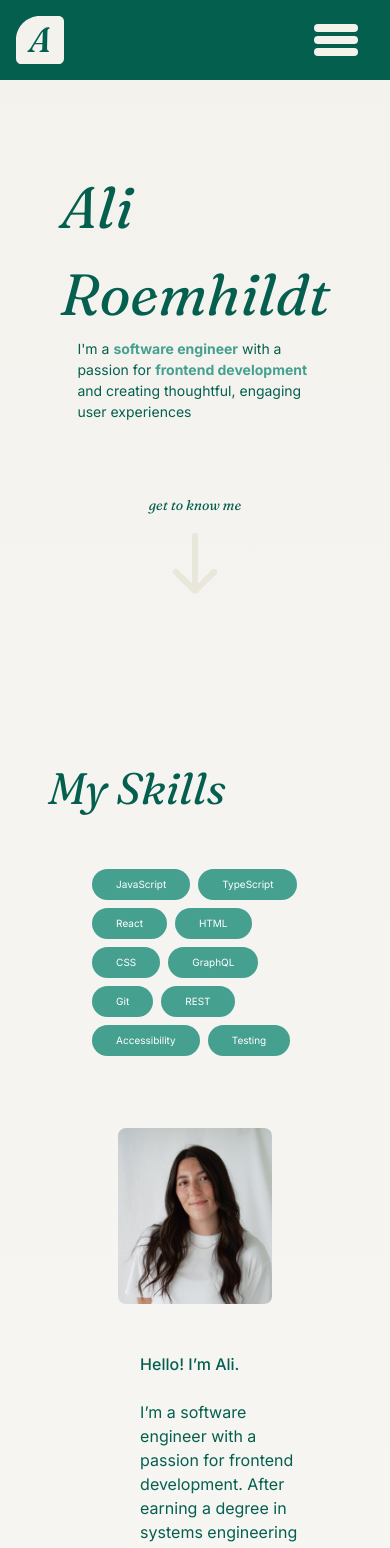
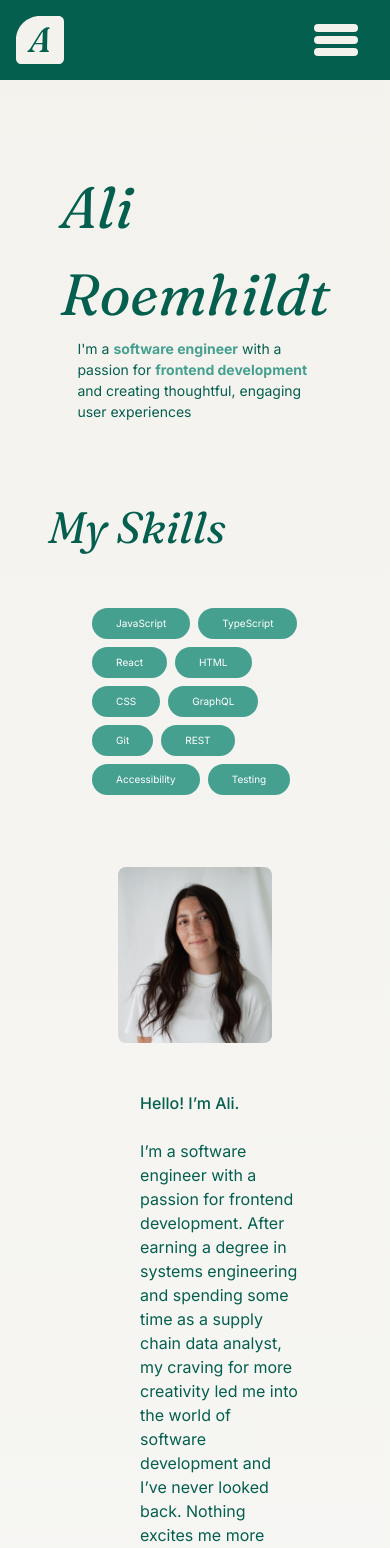
Before and after one commit to aliroemhildt/portfolio, a React (Vite) app: page / in a window 390 px wide. Shown: the top 1548 px of the page. Built offline with nearby package versions, Linux system fonts and the light colour scheme.

Commit message:
Remove arrow button on small screens

```diff
--- a/src/components/pages/About.jsx
+++ b/src/components/pages/About.jsx
@@ -17,7 +17,7 @@ export default function About() {
       <div className={layout['page-container']}>
         <div className={styles['intro-container']}>
           <h1 className={styles.name}>Ali Roemhildt</h1>
-          <div className={styles['bio-container']}>
+          <div className={styles['bio-cont']}>
             <p className={styles.bio}>
               I'm a <span className={styles.bold}>software engineer</span> with a passion for <span className={styles.bold}>frontend development</span> and creating thoughtful, engaging user experiences
             </p>
--- a/src/components/pages/About.module.scss
+++ b/src/components/pages/About.module.scss
@@ -9,6 +9,10 @@
   align-items: center;
   justify-content: center;
   padding: 24px 0 112px 0;
+
+  @include breakpoints.lg {
+   padding: 24px 0 24px 0;
+  }
 }
 
 .name {
@@ -33,6 +37,10 @@
   flex-direction: column;
   align-items: center;
   transition: 0.3s;
+
+  @include breakpoints.lg {
+    display: none;
+  }
 }
 
 .scroll-button:hover {
@@ -74,6 +82,10 @@
   display: flex;
   flex-direction: column;
   padding: 0 0 112px 0;
+
+  @include breakpoints.lg {
+    padding: 0 0 72px 0;
+  }
 }
 
 .top-container {
```
